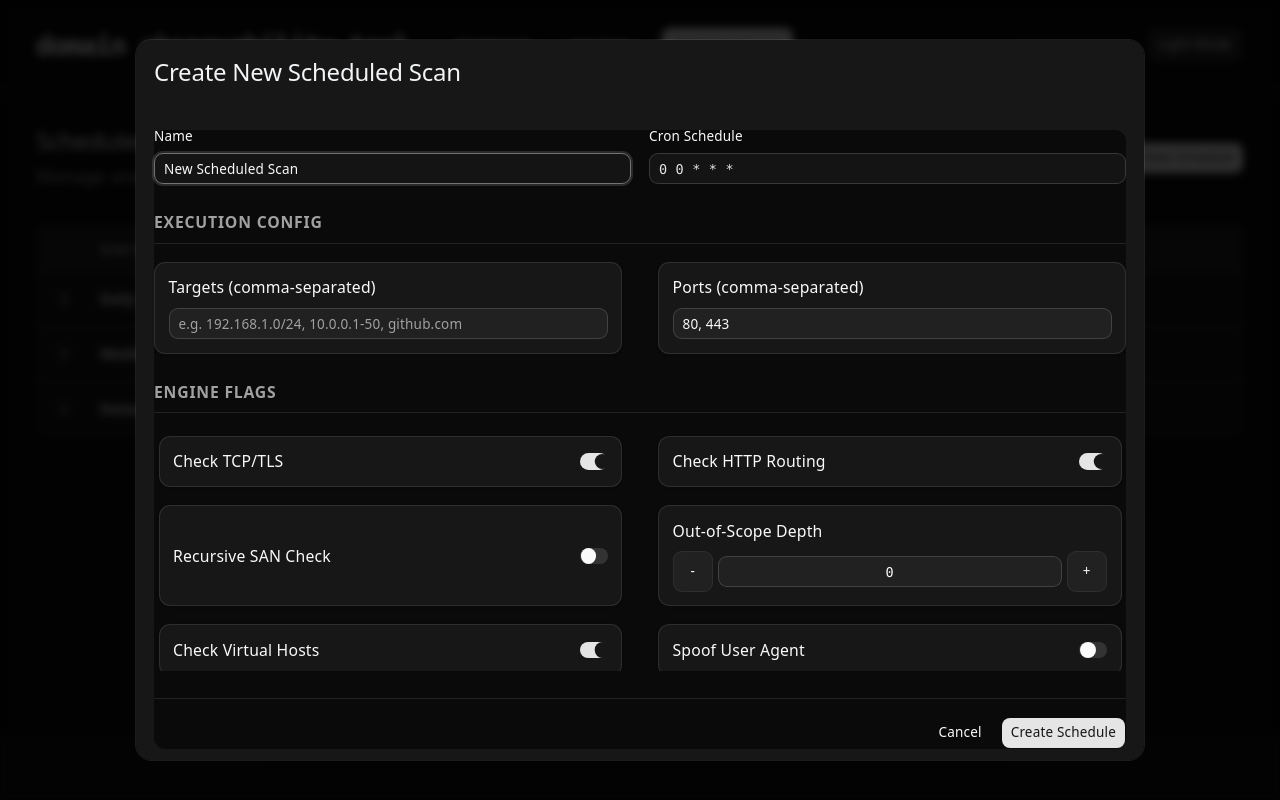
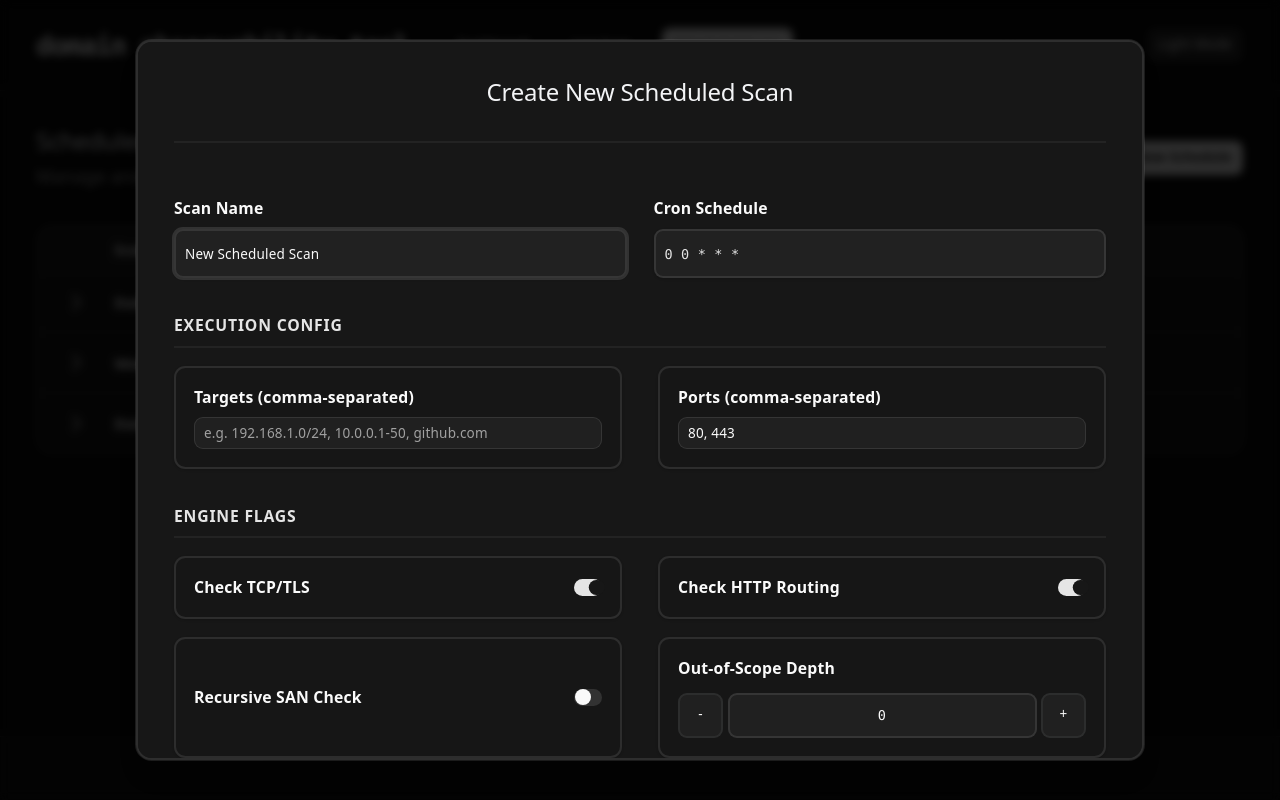
Before and after one commit to lucas-queiroz-sena2005/site-health-check, a React (Vite) app in the folder frontend/: page /scheduled-scans in a window 1280 px wide. Both pictures are taken after a click on the button "+ Create New Schedule". Built offline with nearby package versions, Linux system fonts and the light colour scheme; some icons are missing.

Commit message:
style(frontend): improve Scheduled Scans modal layout and light mode contrast

```diff
--- a/frontend/src/pages/ScheduledScansPage.tsx
+++ b/frontend/src/pages/ScheduledScansPage.tsx
@@ -82,38 +82,44 @@ function ScheduleForm({
     }))
   }
 
+  // Common wrapper class for form fields to improve contrast in light mode
+  const fieldWrapperClass = "flex flex-col gap-2 rounded-lg border-2 border-black/10 dark:border-border p-4 shadow-sm bg-black/[0.03] dark:bg-card/50"
+  const switchWrapperClass = "flex flex-row items-center justify-between rounded-lg border-2 border-black/10 dark:border-border p-4 shadow-sm bg-black/[0.03] dark:bg-card/50"
+
   return (
-    <div className={`space-y-6 bg-background rounded-lg ${isCreating ? '' : 'p-6 border shadow-sm max-w-4xl'}`}>
-      <div className="grid grid-cols-2 gap-4">
+    <div className={`space-y-8 ${isCreating ? '' : 'bg-background p-6 rounded-lg border shadow-sm max-w-4xl'}`}>
+      <div className="grid grid-cols-2 gap-6">
         <div className="space-y-2">
-          <Label htmlFor="name">Name</Label>
+          <Label htmlFor="name" className="text-sm font-semibold">Scan Name</Label>
           <Input
             id="name"
             value={form?.name || ''}
+            className="border-2 border-black/15 dark:border-white/10 bg-background shadow-sm h-11"
             onChange={(e) => setForm({ ...form, name: e.target.value })}
           />
         </div>
         <div className="space-y-2">
-          <Label htmlFor="schedule">Cron Schedule</Label>
+          <Label htmlFor="schedule" className="text-sm font-semibold">Cron Schedule</Label>
           <Input
             id="schedule"
             value={form?.schedule || ''}
             onChange={(e) => setForm({ ...form, schedule: e.target.value })}
-            className="font-mono text-primary"
+            className="font-mono text-primary border-2 border-black/15 dark:border-white/10 bg-background shadow-sm h-11"
           />
         </div>
       </div>
 
       <div className="space-y-4">
-        <h4 className="text-sm font-semibold uppercase text-muted-foreground tracking-wider border-b pb-2">
+        <h4 className="text-sm font-bold uppercase text-primary tracking-wider border-b-2 border-border/50 pb-2">
           Execution Config
         </h4>
         <div className="grid grid-cols-2 gap-x-8 gap-y-4">
-          <div className="flex flex-col gap-2 rounded-lg border p-3 shadow-sm bg-card">
-            <Label className="text-sm">Targets (comma-separated)</Label>
+          <div className={fieldWrapperClass}>
+            <Label className="text-sm font-semibold">Targets (comma-separated)</Label>
             <Input
               type="text"
               value={form?.targets?.join(', ') || ''}
+              className="bg-background border-black/15 dark:border-white/10"
               placeholder="e.g. 192.168.1.0/24, 10.0.0.1-50, github.com"
               onChange={(e) => {
                 const arr = e.target.value
@@ -124,11 +130,12 @@ function ScheduleForm({
               }}
             />
           </div>
-          <div className="flex flex-col gap-2 rounded-lg border p-3 shadow-sm bg-card">
-            <Label className="text-sm">Ports (comma-separated)</Label>
+          <div className={fieldWrapperClass}>
+            <Label className="text-sm font-semibold">Ports (comma-separated)</Label>
             <Input
               type="text"
               value={form?.ports?.join(', ') || ''}
+              className="bg-background border-black/15 dark:border-white/10"
               placeholder="e.g. 80, 443"
               onChange={(e) => {
                 const arr = e.target.value
@@ -143,18 +150,18 @@ function ScheduleForm({
       </div>
 
       <div className="space-y-4">
-        <h4 className="text-sm font-semibold uppercase text-muted-foreground tracking-wider border-b pb-2">
+        <h4 className="text-sm font-bold uppercase text-primary tracking-wider border-b-2 border-border/50 pb-2">
           Engine Flags
         </h4>
-        <div className={`grid grid-cols-2 gap-x-8 gap-y-4 ${isCreating ? 'max-h-[30vh] overflow-y-auto p-1' : ''}`}>
+        <div className="grid grid-cols-2 gap-x-8 gap-y-4">
           {EXECUTION_FLAGS_SCHEMA.map((field) => {
             const val = form?.flags[field.name] !== undefined ? form.flags[field.name] : field.default
 
             if (field.type === 'boolean') {
               return (
-                <div key={field.name} className="flex flex-row items-center justify-between rounded-lg border p-3 shadow-sm bg-card">
+                <div key={field.name} className={switchWrapperClass}>
                   <div className="space-y-0.5">
-                    <Label className="text-sm">{field.title}</Label>
+                    <Label className="text-sm font-semibold">{field.title}</Label>
                   </div>
                   <Switch checked={val} onCheckedChange={(c) => handleFlagChange(field.name, c)} />
                 </div>
@@ -163,13 +170,13 @@ function ScheduleForm({
 
             if (field.type === 'number') {
               return (
-                <div key={field.name} className="flex flex-col gap-2 rounded-lg border p-3 shadow-sm bg-card">
-                  <Label className="text-sm">{field.title}</Label>
-                  <div className="flex items-center gap-1">
+                <div key={field.name} className={fieldWrapperClass}>
+                  <Label className="text-sm font-semibold">{field.title}</Label>
+                  <div className="flex items-center gap-1 mt-1">
                     <Button
                       variant="outline"
                       size="icon"
-                      className="h-9 w-9 shrink-0"
+                      className="h-10 w-10 shrink-0 border-2"
                       onClick={() => handleFlagChange(field.name, Number(val) - 1)}
                     >
                       -
@@ -177,13 +184,13 @@ function ScheduleForm({
                     <Input
                       type="number"
                       value={val}
-                      className="text-center font-mono"
+                      className="text-center font-mono border-2 border-black/15 dark:border-white/10 bg-background h-10"
                       onChange={(e) => handleFlagChange(field.name, Number(e.target.value))}
                     />
                     <Button
                       variant="outline"
                       size="icon"
-                      className="h-9 w-9 shrink-0"
+                      className="h-10 w-10 shrink-0 border-2"
                       onClick={() => handleFlagChange(field.name, Number(val) + 1)}
                     >
                       +
@@ -196,11 +203,12 @@ function ScheduleForm({
             if (field.type === 'list') {
               const strVal = Array.isArray(val) ? val.join(', ') : val || ''
               return (
-                <div key={field.name} className="flex flex-col gap-2 rounded-lg border p-3 shadow-sm bg-card col-span-2">
-                  <Label className="text-sm">{field.title} (comma-separated)</Label>
+                <div key={field.name} className={`${fieldWrapperClass} col-span-2`}>
+                  <Label className="text-sm font-semibold">{field.title} (comma-separated)</Label>
                   <Input
                     type="text"
                     value={strVal}
+                    className="bg-background border-black/15 dark:border-white/10"
                     placeholder="e.g. login, dashboard"
                     onChange={(e) => {
                       const arr = e.target.value
@@ -219,11 +227,11 @@ function ScheduleForm({
         </div>
       </div>
 
-      <div className="flex justify-end gap-2 pt-4 border-t mt-4">
-        <Button variant="ghost" onClick={onCancel}>
+      <div className="flex justify-end gap-3 pt-6 border-t-2 border-border/50">
+        <Button variant="ghost" className="hover:bg-muted" onClick={onCancel}>
           Cancel
         </Button>
-        <Button onClick={() => onSave(form)}>
+        <Button size="lg" className="px-8 font-semibold shadow-sm" onClick={() => onSave(form)}>
           {isCreating ? 'Create Schedule' : 'Save Changes'}
         </Button>
       </div>
@@ -325,12 +333,12 @@ export function ScheduledScansPage() {
         </div>
 
         <Dialog open={isCreateModalOpen} onOpenChange={setIsCreateModalOpen}>
-          <DialogTrigger render={<Button>+ Create New Schedule</Button>} />
-          <DialogContent className="sm:max-w-4xl max-h-[90vh] overflow-y-auto">
-            <DialogHeader>
-              <DialogTitle className="text-xl">Create New Scheduled Scan</DialogTitle>
+          <DialogTrigger render={<Button size="lg" className="font-semibold shadow-sm">+ Create New Schedule</Button>} />
+          <DialogContent className="sm:max-w-4xl max-h-[90vh] overflow-y-auto p-8 border-2 border-border shadow-xl">
+            <DialogHeader className="text-center pb-6 border-b-2 border-border/50 mb-6">
+              <DialogTitle className="text-3xl font-extrabold tracking-tight">Create New Scheduled Scan</DialogTitle>
             </DialogHeader>
-            <div className="mt-4">
+            <div className="mt-2">
               <ScheduleForm
                 initialData={DEFAULT_NEW_SCAN}
                 onSave={handleCreate}
@@ -342,21 +350,21 @@ export function ScheduledScansPage() {
         </Dialog>
       </div>
 
-      <div className="rounded-md border bg-card text-card-foreground shadow">
+      <div className="rounded-xl border-2 border-border bg-card text-card-foreground shadow-sm overflow-hidden">
         <Table>
-          <TableHeader className="bg-muted/50">
-            <TableRow>
-              <TableHead className="w-[30px]"></TableHead>
-              <TableHead>Scan Name</TableHead>
-              <TableHead>Cron Schedule</TableHead>
-              <TableHead>Last Run</TableHead>
-              <TableHead>Next Run</TableHead>
+          <TableHeader className="bg-muted/40">
+            <TableRow className="border-b-2 border-border/50">
+              <TableHead className="w-[40px]"></TableHead>
+              <TableHead className="font-bold text-foreground">Scan Name</TableHead>
+              <TableHead className="font-bold text-foreground">Cron Schedule</TableHead>
+              <TableHead className="font-bold text-foreground">Last Run</TableHead>
+              <TableHead className="font-bold text-foreground">Next Run</TableHead>
             </TableRow>
           </TableHeader>
           <TableBody>
             {scans.length === 0 ? (
               <TableRow>
-                <TableCell colSpan={5} className="h-24 text-center text-muted-foreground">
+                <TableCell colSpan={5} className="h-32 text-center text-muted-foreground font-medium">
                   No scheduled scans found.
                 </TableCell>
               </TableRow>
@@ -364,16 +372,16 @@ export function ScheduledScansPage() {
               scans.map((scan) => (
                 <React.Fragment key={scan.id}>
                   <TableRow
-                    className="cursor-pointer hover:bg-muted/50"
+                    className="cursor-pointer hover:bg-muted/30 transition-colors border-b-2 border-border/40 last:border-0"
                     onClick={() => {
                       setExpandedScanId(expandedScanId === scan.id ? null : scan.id)
                       if (editingScanId === scan.id) setEditingScanId(null)
                     }}
                   >
-                    <TableCell className="p-4">
+                    <TableCell className="p-4 pl-6">
                       <svg
-                        className={`w-4 h-4 transform transition-transform text-muted-foreground duration-200 ${
-                          expandedScanId === scan.id ? 'rotate-90 text-foreground' : ''
+                        className={`w-5 h-5 transform transition-transform text-muted-foreground duration-300 ${
+                          expandedScanId === scan.id ? 'rotate-90 text-primary' : ''
                         }`}
                         fill="none"
                         stroke="currentColor"
@@ -382,15 +390,15 @@ export function ScheduledScansPage() {
                         <path strokeLinecap="round" strokeLinejoin="round" strokeWidth="2.5" d="M9 5l7 7-7 7" />
                       </svg>
                     </TableCell>
-                    <TableCell className="font-semibold">{scan.name}</TableCell>
-                    <TableCell className="font-mono text-primary font-bold">{scan.schedule}</TableCell>
-                    <TableCell className="text-muted-foreground">{scan.lastRun}</TableCell>
-                    <TableCell className="font-semibold text-green-600 dark:text-green-500">{scan.nextRun}</TableCell>
+                    <TableCell className="font-bold text-[15px]">{scan.name}</TableCell>
+                    <TableCell className="font-mono text-primary font-bold bg-primary/5 px-3 py-1 rounded-md inline-block mt-3 mb-2 border border-primary/20">{scan.schedule}</TableCell>
+                    <TableCell className="text-muted-foreground font-medium">{scan.lastRun}</TableCell>
+                    <TableCell className="font-bold text-green-600 dark:text-green-500">{scan.nextRun}</TableCell>
                   </TableRow>
                   {expandedScanId === scan.id && (
-                    <TableRow className="bg-muted/10 hover:bg-muted/10">
+                    <TableRow className="bg-muted/10 hover:bg-muted/10 border-b-2 border-border/40">
                       <TableCell colSpan={5} className="p-0">
-                        <div className="p-6 border-b">
+                        <div className="p-8 border-t-2 border-primary/10 shadow-inner">
                           {editingScanId === scan.id ? (
                             <ScheduleForm
                               initialData={scan}
@@ -399,56 +407,56 @@ export function ScheduledScansPage() {
                             />
                           ) : (
                             <div className="flex items-start justify-between">
-                              <div className="space-y-6 w-full pr-8">
-                                <div className="grid grid-cols-2 gap-4">
-                                  <div>
-                                    <div className="text-xs font-bold text-muted-foreground uppercase tracking-wider mb-3">Targets & Ports</div>
-                                    <div className="flex flex-col gap-2">
-                                      <div className="bg-background border px-3 py-1.5 rounded-md text-xs shadow-sm flex items-start gap-2">
-                                        <span className="text-muted-foreground mt-0.5">Targets:</span>
-                                        <span className="font-bold text-foreground font-mono whitespace-pre-wrap break-all">
+                              <div className="space-y-8 w-full pr-12">
+                                <div className="grid grid-cols-2 gap-8">
+                                  <div className="space-y-4">
+                                    <div className="text-sm font-extrabold text-primary uppercase tracking-widest border-b-2 border-border/50 pb-2">Targets & Ports</div>
+                                    <div className="flex flex-col gap-3">
+                                      <div className="bg-background border-2 border-border p-3 rounded-lg shadow-sm flex flex-col gap-1.5">
+                                        <span className="text-xs text-muted-foreground font-bold uppercase tracking-wider">Targets</span>
+                                        <span className="font-bold text-foreground font-mono whitespace-pre-wrap break-all text-sm">
                                           {scan.targets.length > 0 ? scan.targets.join(', ') : 'None specified'}
                                         </span>
                                       </div>
-                                      <div className="bg-background border px-3 py-1.5 rounded-md text-xs shadow-sm flex items-start gap-2">
-                                        <span className="text-muted-foreground mt-0.5">Ports:</span>
-                                        <span className="font-bold text-foreground font-mono">
+                                      <div className="bg-background border-2 border-border p-3 rounded-lg shadow-sm flex flex-col gap-1.5">
+                                        <span className="text-xs text-muted-foreground font-bold uppercase tracking-wider">Ports</span>
+                                        <span className="font-bold text-foreground font-mono text-sm">
                                           {scan.ports.length > 0 ? scan.ports.join(', ') : 'None specified'}
                                         </span>
                                       </div>
                                     </div>
                                   </div>
-                                  <div>
-                                    <div className="text-xs font-bold text-muted-foreground uppercase tracking-wider mb-2">Latest Run Metrics</div>
-                                    <div className="bg-muted/50 px-4 py-3 rounded-lg text-sm text-foreground font-mono border max-w-3xl leading-relaxed">
+                                  <div className="space-y-4">
+                                    <div className="text-sm font-extrabold text-primary uppercase tracking-widest border-b-2 border-border/50 pb-2">Latest Run Metrics</div>
+                                    <div className="bg-muted/40 p-5 rounded-lg text-sm text-foreground font-mono border-2 border-border shadow-sm leading-relaxed h-full">
                                       {scan.metrics ? (
-                                        <div className="flex flex-col gap-1">
-                                          <div><span className="text-muted-foreground">Scanned Targets:</span> {scan.metrics.total_targets_scanned}</div>
-                                          <div><span className="text-muted-foreground">Duration:</span> {scan.metrics.scan_duration_seconds}s</div>
-                                          <div className={scan.metrics.anomalies_found > 0 ? 'text-destructive font-bold' : 'text-green-600 dark:text-green-400 font-bold'}>
-                                            <span className="text-muted-foreground font-normal">Anomalies:</span> {scan.metrics.anomalies_found}
+                                        <div className="flex flex-col gap-3">
+                                          <div className="flex justify-between border-b border-border/50 pb-2"><span className="text-muted-foreground font-semibold">Scanned Targets:</span> <span className="font-bold">{scan.metrics.total_targets_scanned}</span></div>
+                                          <div className="flex justify-between border-b border-border/50 pb-2"><span className="text-muted-foreground font-semibold">Duration:</span> <span className="font-bold">{scan.metrics.scan_duration_seconds}s</span></div>
+                                          <div className={`flex justify-between ${scan.metrics.anomalies_found > 0 ? 'text-destructive' : 'text-green-600 dark:text-green-400'}`}>
+                                            <span className="font-semibold text-muted-foreground">Anomalies:</span> <span className="font-extrabold">{scan.metrics.anomalies_found}</span>
                                           </div>
                                         </div>
                                       ) : (
-                                        <span className="text-muted-foreground italic">No metrics available yet.</span>
+                                        <div className="h-full flex items-center justify-center text-muted-foreground italic">No metrics available yet.</div>
                                       )}
                                     </div>
                                   </div>
                                 </div>
 
-                                <div>
-                                  <div className="text-xs font-bold text-muted-foreground uppercase tracking-wider mb-3">Engine Flags</div>
-                                  <div className="flex flex-wrap gap-2">
+                                <div className="space-y-4">
+                                  <div className="text-sm font-extrabold text-primary uppercase tracking-widest border-b-2 border-border/50 pb-2">Engine Flags</div>
+                                  <div className="flex flex-wrap gap-3">
                                     {Object.entries(scan.flags).length === 0 ? (
-                                      <span className="text-sm text-muted-foreground italic">Using system defaults</span>
+                                      <span className="text-sm text-muted-foreground italic px-2">Using system defaults</span>
                                     ) : (
                                       Object.entries(scan.flags).map(([key, value]) => {
                                         const schema = EXECUTION_FLAGS_SCHEMA.find(s => s.name === key)
                                         const title = schema ? schema.title : key
                                         return (
-                                          <div key={key} className="bg-background border px-3 py-1.5 rounded-md text-xs font-mono shadow-sm flex items-center gap-2">
-                                            <span className="text-muted-foreground">{title}:</span>
-                                            <span className="font-bold text-foreground">
+                                          <div key={key} className="bg-background border-2 border-border px-3 py-2 rounded-lg text-xs font-mono shadow-sm flex items-center gap-2">
+                                            <span className="text-muted-foreground font-semibold">{title}:</span>
+                                            <span className="font-bold text-foreground text-sm">
                                               {typeof value === 'boolean' ? (value ? 'Yes' : 'No') :
                                                Array.isArray(value) ? value.join(', ') : String(value)}
                                             </span>
@@ -459,32 +467,32 @@ export function ScheduledScansPage() {
                                   </div>
                                 </div>
                               </div>
-                              <div className="flex flex-col gap-2 shrink-0">
-                                <Button variant="outline" className="text-primary border-primary/30 hover:bg-primary/10">
+                              <div className="flex flex-col gap-3 shrink-0 min-w-[140px]">
+                                <Button variant="outline" className="text-primary border-2 border-primary/20 hover:bg-primary/10 hover:border-primary/40 font-bold justify-start px-4">
                                   ▶ Scan Now
                                 </Button>
-                                <Button variant="outline" onClick={() => setEditingScanId(scan.id)}>
+                                <Button variant="outline" className="border-2 border-border font-bold justify-start px-4" onClick={() => setEditingScanId(scan.id)}>
                                   ✎ Edit Schedule
                                 </Button>
                                 <AlertDialog>
                                   <AlertDialogTrigger render={
                                     <Button
                                       variant="outline"
-                                      className="text-destructive hover:bg-destructive/10 hover:text-destructive border-border"
+                                      className="text-destructive hover:bg-destructive/10 hover:text-destructive border-2 border-destructive/20 hover:border-destructive/40 font-bold justify-start px-4"
                                     >
                                       ✕ Delete
                                     </Button>
                                   } />
-                                  <AlertDialogContent>
+                                  <AlertDialogContent className="border-2 border-border shadow-xl">
                                     <AlertDialogHeader>
-                                      <AlertDialogTitle><span className="text-destructive">Are you absolutely sure?</span></AlertDialogTitle>
-                                      <AlertDialogDescription>
-                                        This will permanently delete the "{scan.name}" scheduled scan.
+                                      <AlertDialogTitle className="text-xl"><span className="text-destructive font-extrabold tracking-tight">Are you absolutely sure?</span></AlertDialogTitle>
+                                      <AlertDialogDescription className="text-sm mt-2">
+                                        This will permanently delete the <strong className="text-foreground">{scan.name}</strong> scheduled scan and clear its history.
                                       </AlertDialogDescription>
                                     </AlertDialogHeader>
-                                    <AlertDialogFooter>
-                                      <AlertDialogCancel>Cancel</AlertDialogCancel>
-                                      <AlertDialogAction onClick={() => handleDelete(scan.id)}>Delete</AlertDialogAction>
+                                    <AlertDialogFooter className="mt-4">
+                                      <AlertDialogCancel className="border-2 font-bold">Cancel</AlertDialogCancel>
+                                      <AlertDialogAction className="font-bold" onClick={() => handleDelete(scan.id)}>Delete</AlertDialogAction>
                                     </AlertDialogFooter>
                                   </AlertDialogContent>
                                 </AlertDialog>
```
